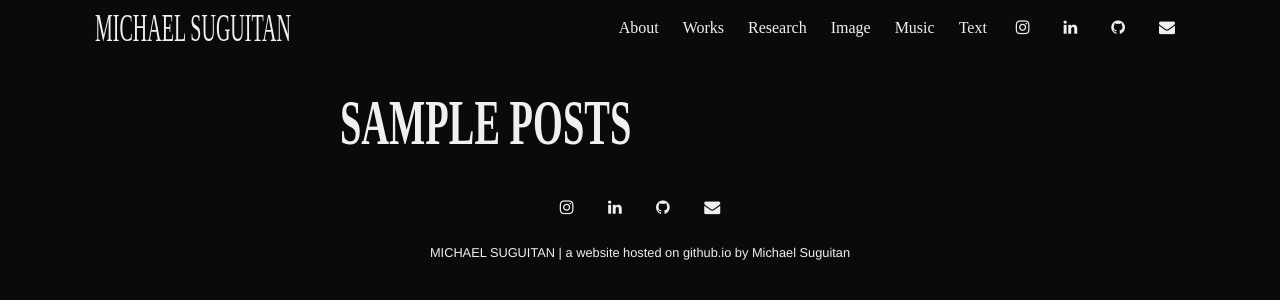
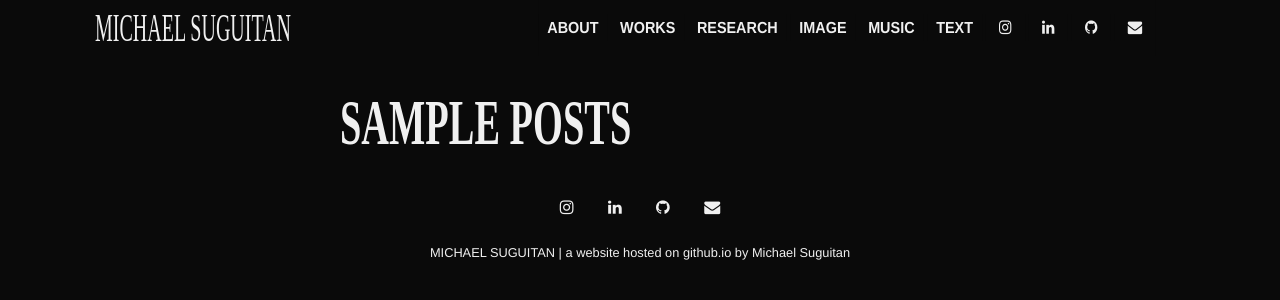
Before and after one commit to msgtn/msgtn.github.io, a Jekyll site: the page built from pages/sample-posts.md, in a window 1280 px wide. Shown: the top 300 px of the page. Built offline with Jekyll 4.4.1, drawn with Linux system fonts in a browser that asks for light colours; nearby versions of some CDN libraries.

Commit message:
Fix header formatting

```diff
--- a/_sass/_default.scss
+++ b/_sass/_default.scss
@@ -15,6 +15,7 @@
   margin: auto;
   display: block;
   width: $container-width - 20px;
+  // width: $container-width - 5vw;
 }
 .content-wrapper h1 {
   margin: 20px 0px 5px;
--- a/_sass/_header.scss
+++ b/_sass/_header.scss
@@ -1,5 +1,7 @@
 .site-header {
   min-height: 56px;
+  max-height: 56px;
+  // max-width: 100vw;
   width: $container-width;
   position: fixed;
   background-color: $body-background-color;
@@ -9,9 +11,13 @@
   font-family: $header-font-family;
 }
 @media (max-width: $container-width) {
+// @media (max-width: 100vw) {
   .site-header {
-    min-height: 56px;
+    // min-height: 56px;
+    // height: 56px;
+    max-height: 56px;
     width: 95vw;
+    // width: 50vw;
     position: fixed;
     background-color: $body-background-color;
     color: $body-font-color;
@@ -29,6 +35,9 @@
   font-size: 40px;
   font-weight: 400;
   line-height: 56px;
+  max-height: 56px;
+  max-width: 50vw;
+  height: 56px;
   margin-bottom: 0;
   margin-top: 0;
   padding-left: 10px;
@@ -39,6 +48,7 @@
   transform: scale(0.5,1);
   // flex-basis: 0%;
   transform-origin:left;
+  white-space: nowrap;
 
 }
 // .site-title h3 {
@@ -50,6 +60,8 @@
   background-color: $body-background-color;
   color: $body-font-color;
   align-items: right;
+  transform: scale(0.9,1);
+  text-transform: uppercase;
 
 }
 .menu-link {
@@ -58,6 +70,12 @@
 
   background-color: $body-background-color;
   color: $body-font-color;
+  // font-family: 'Helvetica';
+  font-family: 'Helvetica';
+  font-weight: bolder;
+  transform: scale(0.8,1);
+  text-transform: uppercase;
+
 }
 
 /*
@@ -65,6 +83,8 @@
 */
 
 @media (min-width: $container-width) {
+  // @media (width: 10vw) {
+// @media {
   .dropbtn {
     display: none;
   }
@@ -77,12 +97,13 @@
     display: none;
   }
   .site-title {
-    padding-right: 0.25rem;
+    // padding-right: 0.25rem;
+    max-height: 56px;
   }
   .dropbtn {
     // background-color: white;
-  background-color: $body-background-color;
-  color: $body-font-color;
+    background-color: $body-background-color;
+    color: $body-font-color;
     // color: black;
     padding: 16px;
     margin-top: 4px;
@@ -91,6 +112,7 @@
     cursor: pointer;
     // position: absolute;
     align-items: right;
+    // position: relative;
     // float: right;
 
   }
@@ -123,14 +145,14 @@
     display: block;
     text-align: right;
   }
-  .dropdown-content a:hover {
-    background-color: #ffffff11;
-  }
+  // .dropdown-content a:hover {
+  //   background-color: #ffffff11;
+  // }
   .dropdown:hover .dropdown-content {
     display: block;
   }
-  .dropdown:hover .dropbtn {
-    background-color: #ffffff11;
-    // background-color: rgb(155,0,0);
-  }
+  // .dropdown:hover .dropbtn {
+  //   background-color: #ffffff11;
+  //   // background-color: rgb(155,0,0);
+  // }
 }
--- a/assets/css/main.scss
+++ b/assets/css/main.scss
@@ -19,6 +19,8 @@ $body-font-color: rgb(240, 240, 240);
 $brand-color: black;
 
 $container-width: 1100px;
+// $container-width: 90vw;
+// $container-width: 100%;
 $tablet-width: 600px;
 $phone-width: 480px;
 
```
Also changed, not shown: music/music.md (+7 -3 lines).
